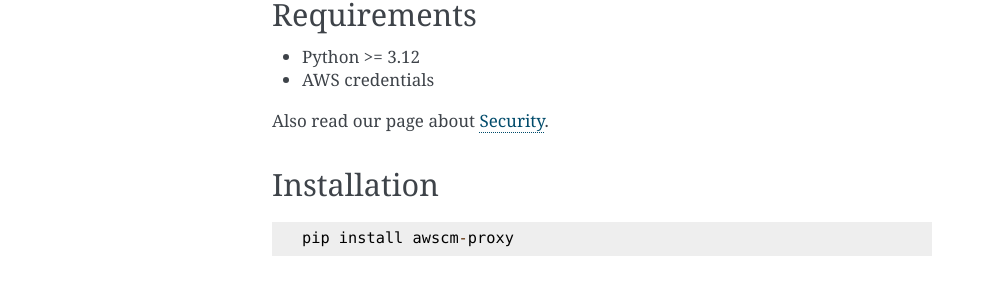
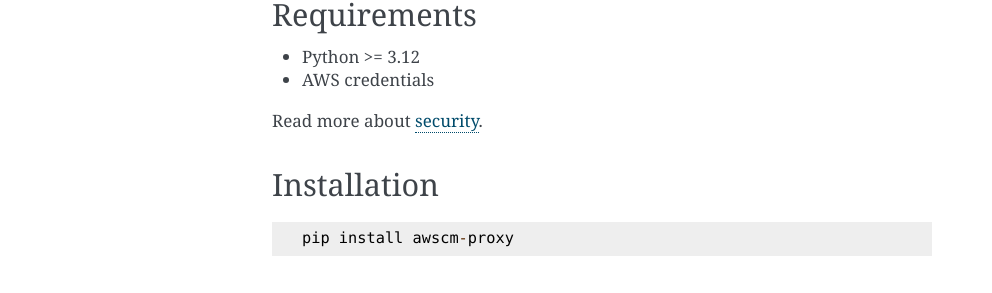
Before and after one commit to causematch/awscm-proxy, a Sphinx documentation site: the page built from docs/index.rst, in a window 1280 px wide and 1310 px high. Shown: the part 845-1138 px from the top of the window, without its empty margins (148-1140 px from the left). Built offline with Sphinx 7.4.7, drawn with Linux system fonts in a browser that asks for light colours.

```diff
--- a/README.rst
+++ b/README.rst
@@ -45,7 +45,7 @@ Requirements
 * Python >= 3.12
 * AWS credentials
 
-Also read our page about :doc:`security`.
+Read more about |security|_.
 
 Installation
 """""""""""""
--- a/docs/index.rst
+++ b/docs/index.rst
@@ -4,6 +4,8 @@ awscm-proxy
 .. include:: ../README.rst
    :start-after: home-start
    :end-before: home-end
+
+.. _security: security.html
 
 .. toctree::
    :hidden:
```
Also changed, not shown: other parts of README.rst (+3 -0 lines).
